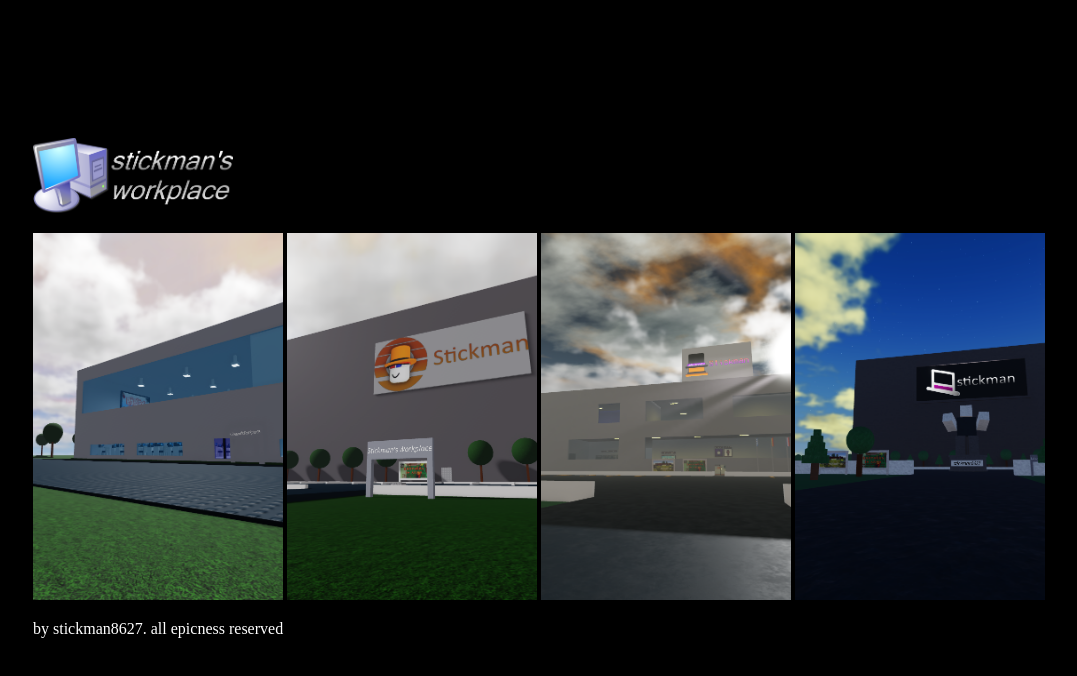
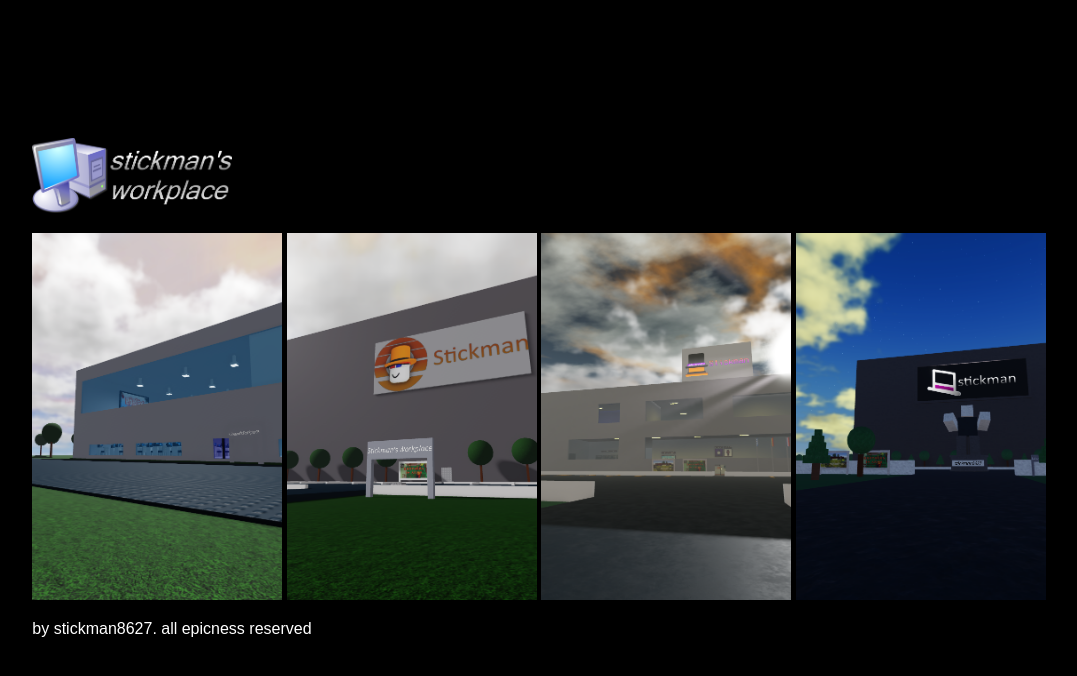
Before and after one commit to monopolygaming/StickmansWorkplaceSite, a plain HTML site: page index.html in a window 1280 px wide. Shown: the whole page, without its empty margins (101-1178 px from the left). Drawn offline with Linux system fonts and the light colour scheme.

Commit message:
Update main.css

```diff
--- a/main.css
+++ b/main.css
@@ -1,7 +1,7 @@
 body {
     background-color: black;
     color: white;
-    font-family: MS UI Gothic;
+    font-family: sans-serif;
 }
 
 .container {
```
